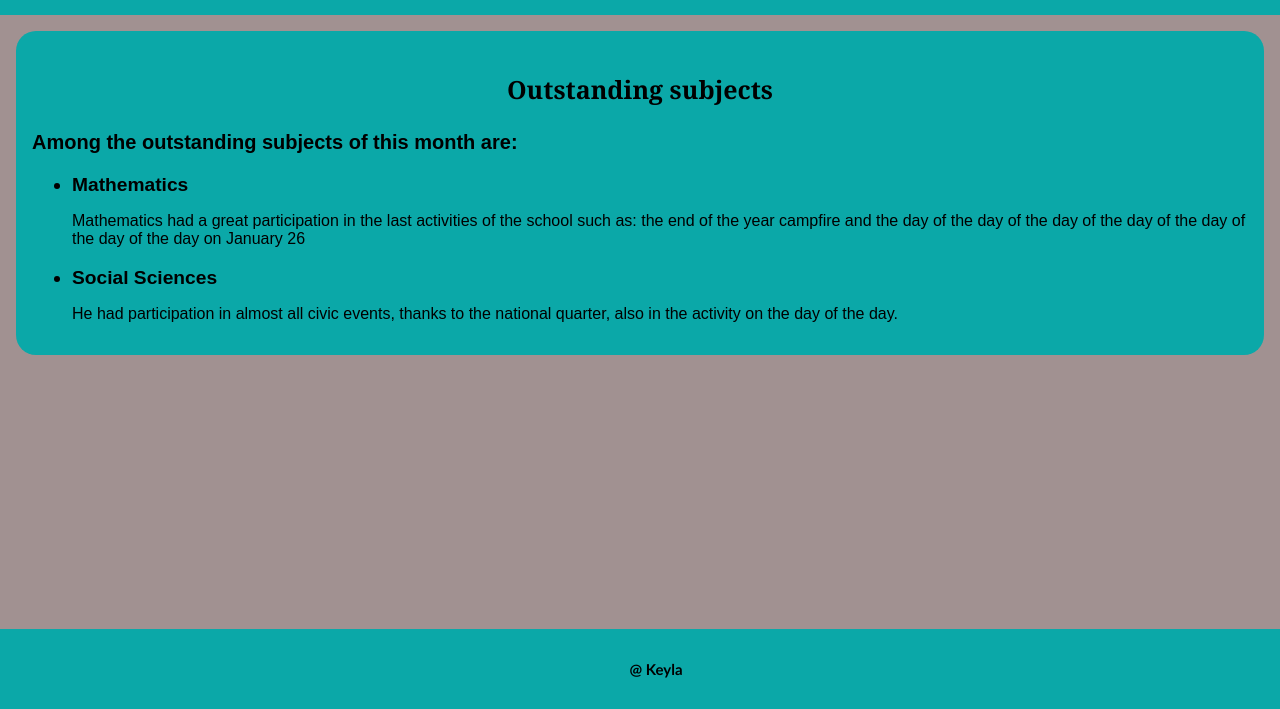
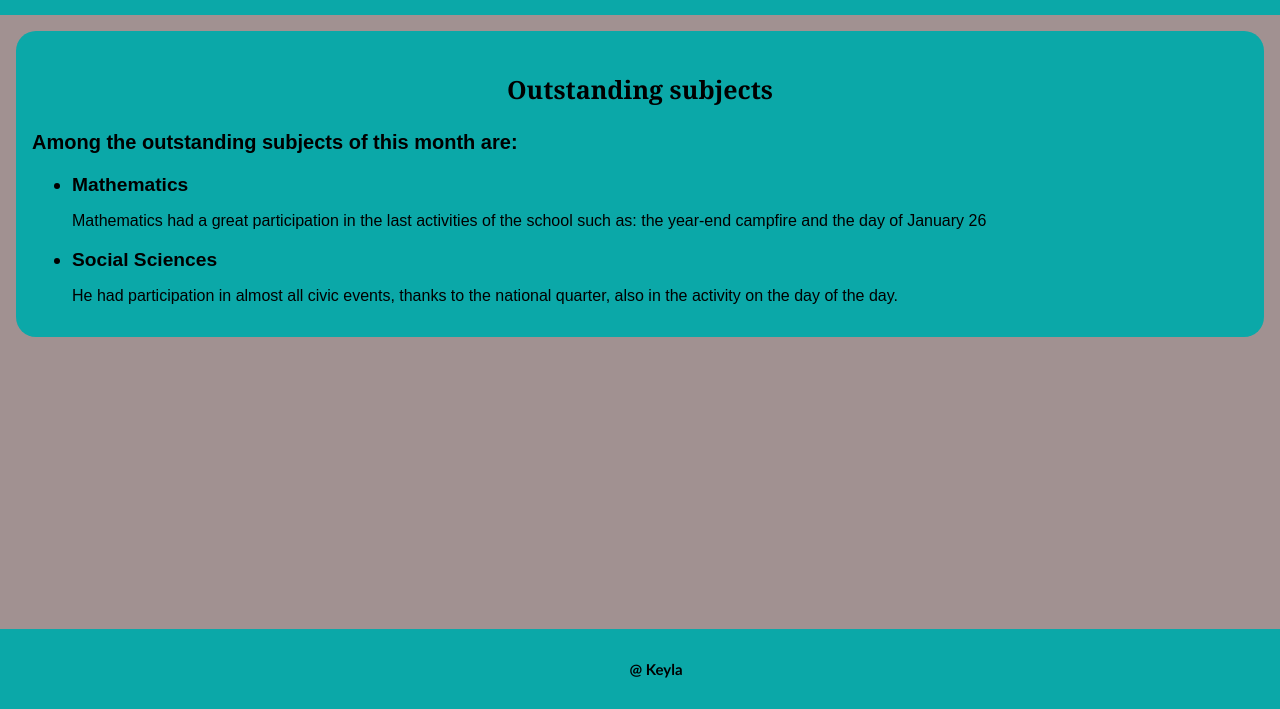
Before and after one commit to colegioccm/curly-octo-couscous, a plain HTML site: page index.html in a window 1280 px wide. Shown: the part 91-800 px from the top of the page. Drawn offline with Linux system fonts and the light colour scheme.

Commit message:
Add files via upload

```diff
--- a/index.html
+++ b/index.html
@@ -20,7 +20,7 @@
 
         <ul>
             <li>Mathematics</li>
-            <p>Mathematics had a great participation in the last activities of the school such as: the end of the year campfire and the day of the day of the day of the day of the day of the day of the day on January 26</p>
+            <p>Mathematics had a great participation in the last activities of the school such as: the year-end campfire and the day of January 26</p>
             <li>Social Sciences</li>
             <p>He had participation in almost all civic events, thanks to the national quarter, also in the activity on the day of the day.</p>
 
```
